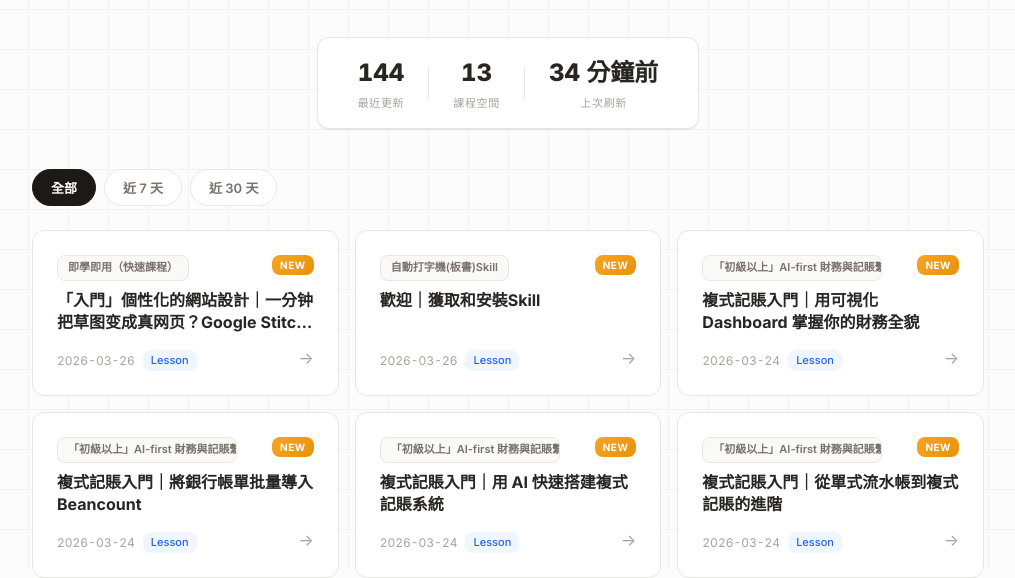
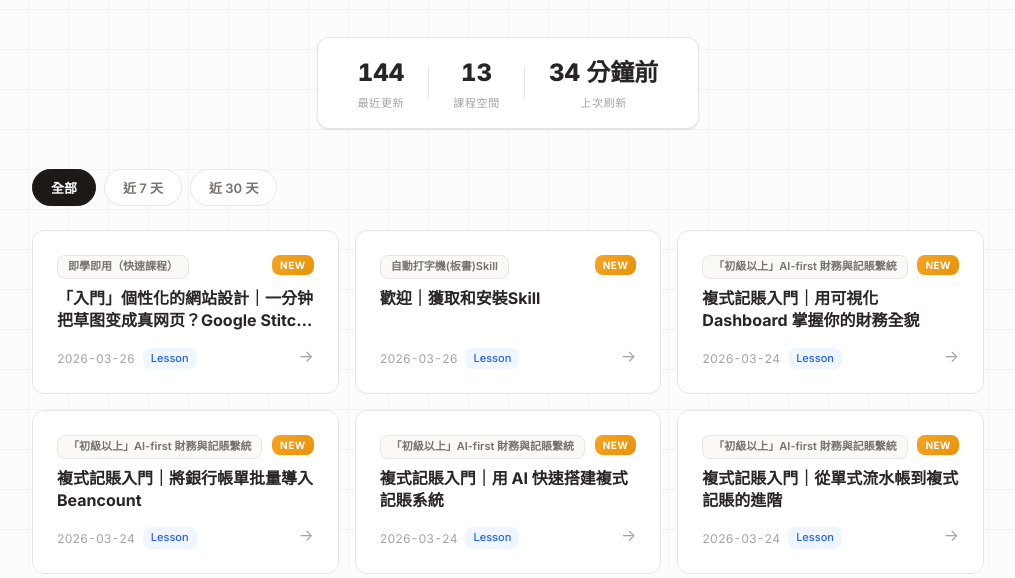
Before and after one commit to zoetical/course-dashboard, a website built with Vite: page index.html in a window 1280 px wide. Shown: the part 231-809 px from the top of the page, without its empty margins (132-1147 px from the left). Built offline with nearby package versions, Linux system fonts and the light colour scheme.

Commit message:
style: show full course space name in card tags

```diff
--- a/style.css
+++ b/style.css
@@ -368,10 +368,7 @@ body {
   font-size: 0.6875rem;
   font-weight: 600;
   color: var(--text-muted);
-  white-space: nowrap;
-  max-width: 180px;
-  overflow: hidden;
-  text-overflow: ellipsis;
+  line-height: 1.4;
 }
 
 .card-new-badge {
```
